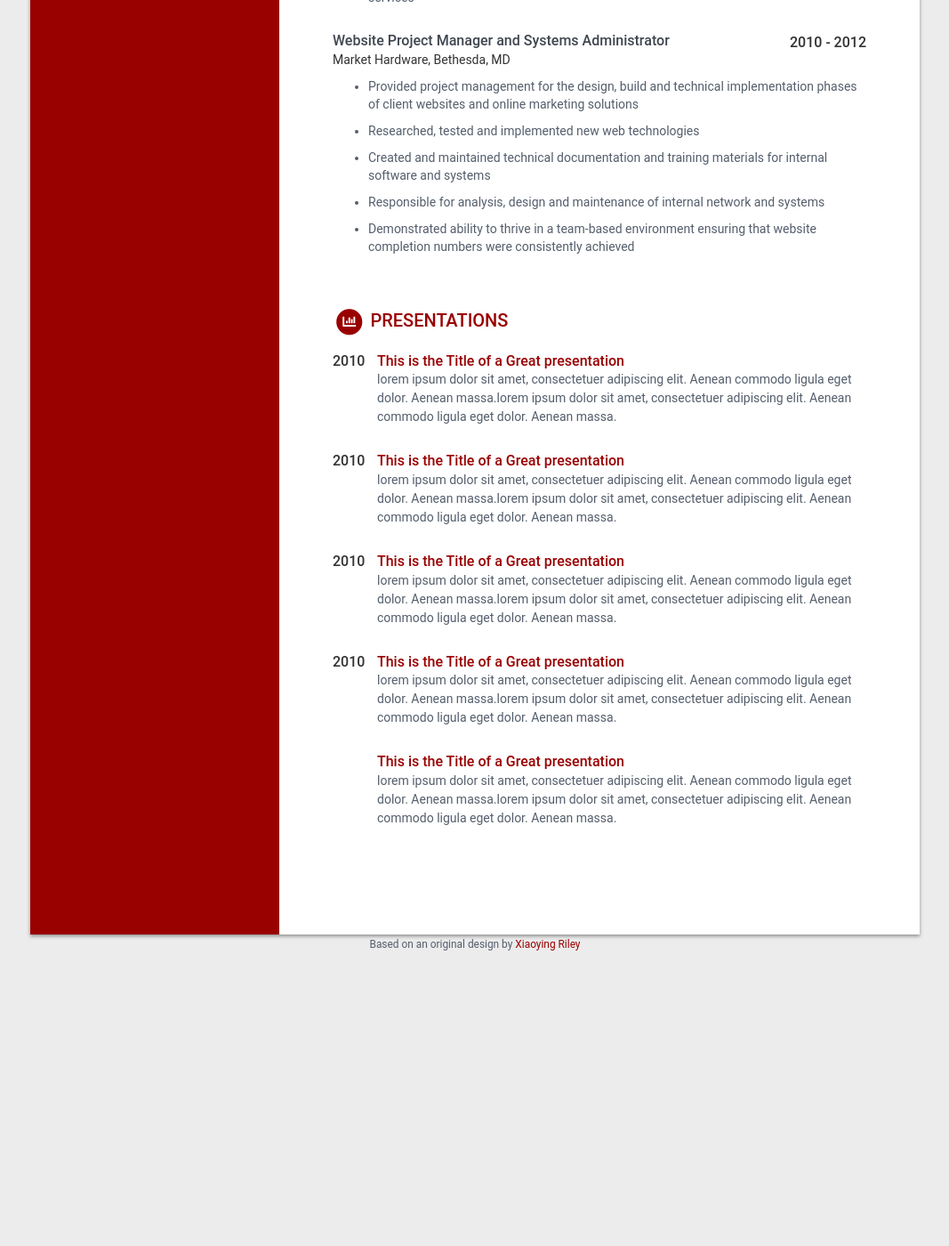
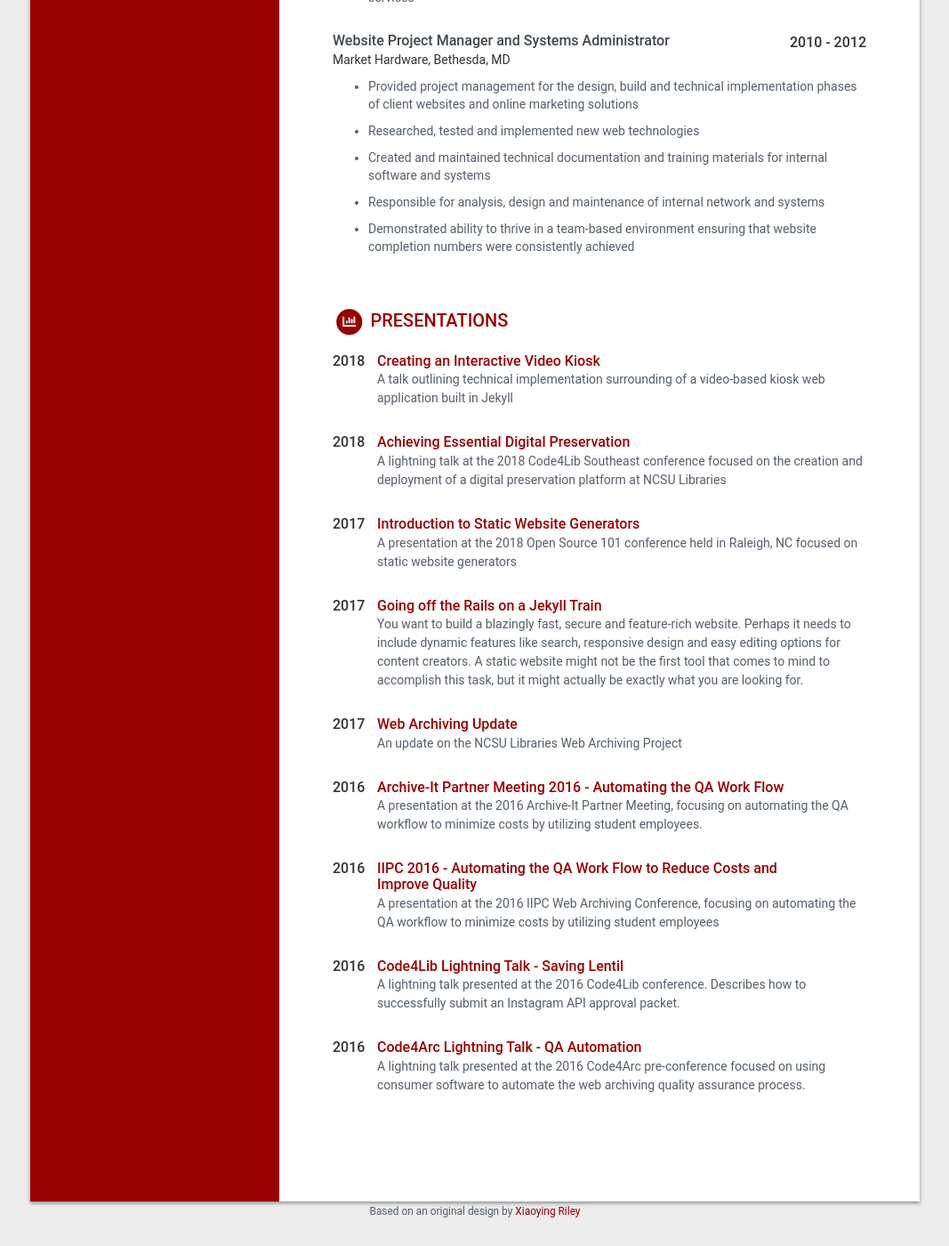
Before and after one commit to toddstoffer/resume, a Jekyll site: the page built from index.html, in a window 1280 px wide and 1400 px high, scrolled down 1342 px. Shown: the whole window at 89% size, without its empty margins (106-1173 px from the left). Built offline with Jekyll 4.4.1, drawn with Linux system fonts in a browser that asks for light colours; nearby versions of some CDN libraries; a style sheet for code colours, icons or effects is not loaded; before the commit the page ends 2442 px from its top, so only the background shows below that.

Commit message:
updating content

```diff
--- a/_data/presentations.yml
+++ b/_data/presentations.yml
@@ -1,25 +1,45 @@
 presentations:
-    - title: This is the Title of a Great presentation
-      year: 2010
-      link: "#hook"
-      summary: "lorem ipsum dolor sit amet, consectetuer adipiscing elit. Aenean commodo ligula eget dolor. Aenean massa.lorem ipsum dolor sit amet, consectetuer adipiscing elit. Aenean commodo ligula eget dolor. Aenean massa."
+    - title: Creating an Interactive Video Kiosk
+      year: 2018
+      link: "https://docs.google.com/presentation/d/1q8zfe2GEb5C0n-ZRsAMJyCRHd1cC5O6Gy7VNc2z_ADA/edit?usp=sharing"
+      summary: "A talk outlining technical implementation surrounding of a video-based kiosk web application built in Jekyll"
 
-    - title: This is the Title of a Great presentation
-      year: 2010
-      link: "#"
-      summary: "lorem ipsum dolor sit amet, consectetuer adipiscing elit. Aenean commodo ligula eget dolor. Aenean massa.lorem ipsum dolor sit amet, consectetuer adipiscing elit. Aenean commodo ligula eget dolor. Aenean massa."
+    - title: Achieving Essential Digital Preservation
+      year: 2018
+      link: "presentation/Achieving-Essential-Digital-Preservation/#/"
+      summary: "A lightning talk at the 2018 Code4Lib Southeast conference focused on the creation and deployment of a digital preservation platform at NCSU Libraries"
 
-    - title: This is the Title of a Great presentation
-      year: 2010
-      link: "#"
-      summary: "lorem ipsum dolor sit amet, consectetuer adipiscing elit. Aenean commodo ligula eget dolor. Aenean massa.lorem ipsum dolor sit amet, consectetuer adipiscing elit. Aenean commodo ligula eget dolor. Aenean massa."
+    - title: Introduction to Static Website Generators
+      year: 2017
+      link: "presentation/Static-Website-Generators/#/"
+      summary: "A presentation at the 2018 Open Source 101 conference held in Raleigh, NC focused on static website generators"
 
-    - title: This is the Title of a Great presentation
-      year: 2010
-      link: "#"
-      summary: "lorem ipsum dolor sit amet, consectetuer adipiscing elit. Aenean commodo ligula eget dolor. Aenean massa.lorem ipsum dolor sit amet, consectetuer adipiscing elit. Aenean commodo ligula eget dolor. Aenean massa."
+    - title: Going off the Rails on a Jekyll Train
+      year: 2017
+      link: "/presentation/Code4lib2017/#/"
+      summary: "You want to build a blazingly fast, secure and feature-rich website. Perhaps it needs to include dynamic features like search, responsive design and easy editing options for content creators. A static website might not be the first tool that comes to mind to accomplish this task, but it might actually be exactly what you are looking for."
 
-    - title: This is the Title of a Great presentation
-      year:
-      link: "#"
-      summary: "lorem ipsum dolor sit amet, consectetuer adipiscing elit. Aenean commodo ligula eget dolor. Aenean massa.lorem ipsum dolor sit amet, consectetuer adipiscing elit. Aenean commodo ligula eget dolor. Aenean massa."
+    - title: Web Archiving Update
+      year: 2017
+      link: "/presentation/Web-Archiving-Update/#/"
+      summary: "An update on the NCSU Libraries Web Archiving Project"
+
+    - title: Archive-It Partner Meeting 2016 - Automating the QA Work Flow
+      year: 2016
+      link: "presentation/Archive-It-Partner-2016/#/"
+      summary: "A presentation at the 2016 Archive-It Partner Meeting, focusing on automating the QA workflow to minimize costs by utilizing student employees."
+
+    - title: IIPC 2016 - Automating the QA Work Flow to Reduce Costs and Improve Quality
+      year: 2016
+      link: "/presentation/IIPC-2016/#/"
+      summary: "A presentation at the 2016 IIPC Web Archiving Conference, focusing on automating the QA workflow to minimize costs by utilizing student employees"
+
+    - title: Code4Lib Lightning Talk - Saving Lentil
+      year: 2016
+      link: "/presentation/Saving-Lentil/#/"
+      summary: "A lightning talk presented at the 2016 Code4Lib conference. Describes how to successfully submit an Instagram API approval packet."
+
+    - title: Code4Arc Lightning Talk - QA Automation
+      year: 2016
+      link: "presentation/QA-Automation/#/"
+      summary: "A lightning talk presented at the 2016 Code4Arc pre-conference focused on using consumer software to automate the web archiving quality assurance process."
```
Also changed, not shown: 1 other file.
